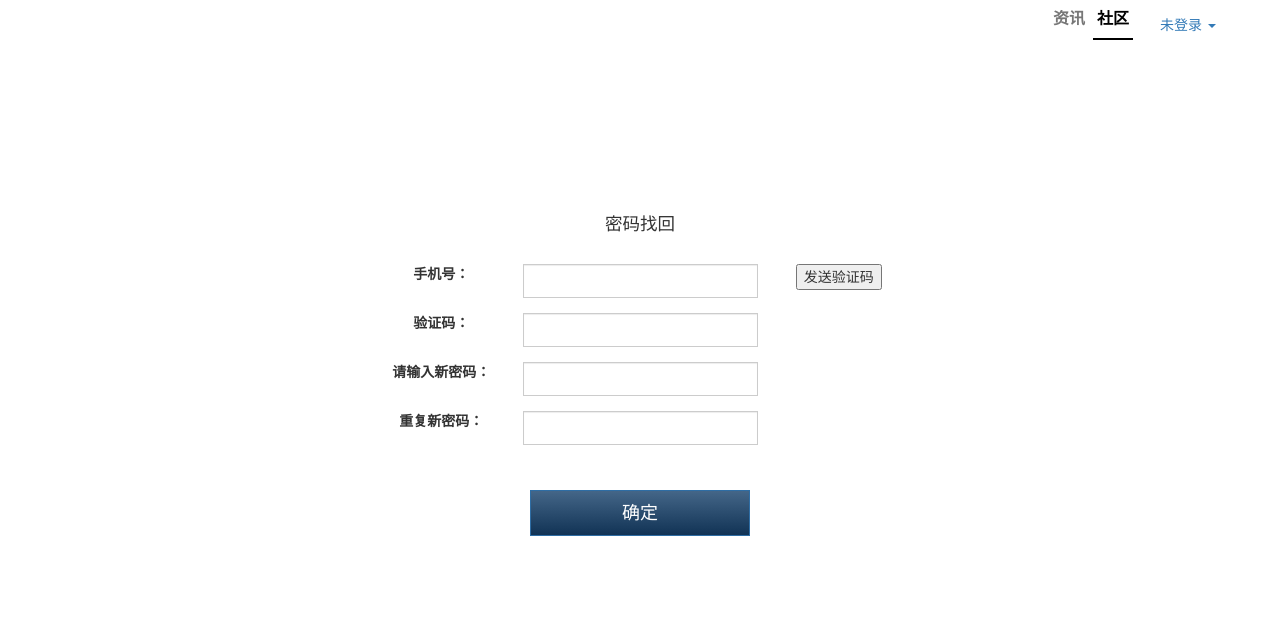
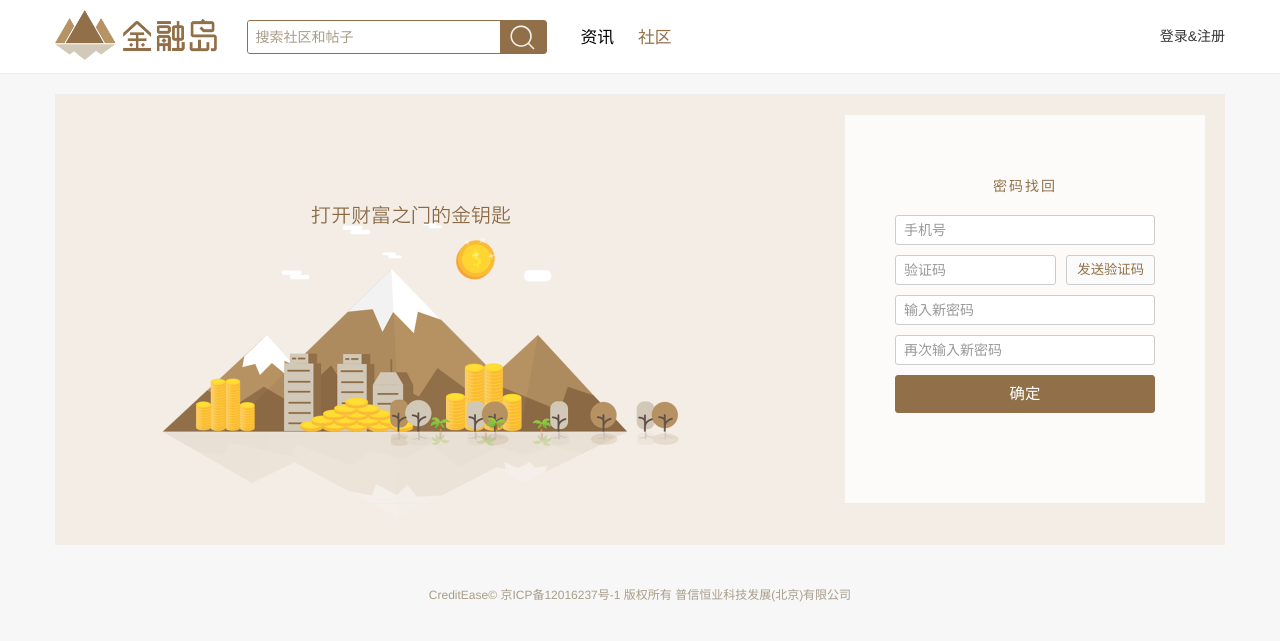
Before and after one commit to liangxinxin/social, a Flask app: page /forget_password in a window 1280 px wide. Shown: the top 641 px of the page. Run offline with Flask 2, Linux system fonts and the light colour scheme; parts of the project's set-up code (start-up, migrations or seed data) failed here and were passed over; some libraries are stand-ins or nearby versions; some web fonts are replaced.

Commit message:
modify find_password.html

```diff
--- a/templates/find_password.html
+++ b/templates/find_password.html
@@ -1,52 +1,60 @@
-{% extends 'commons/_proto.html' %}
+<!doctype html>
+<html>
 
-{% block body %}
+<head>
+    <meta charset="utf-8">
+    <title></title>
+    <meta name="viewport" content="width=device-width, initial-scale=1, maximum-scale=1" />
+    <link rel="stylesheet" href="../stylesheets/core.css" />
+    <link rel="stylesheet" href="../stylesheets/iconfont.css" />
+</head>
 
-<!--{% include 'commons/navbar_toutiao.html' %}-->
-
-<div class="singup-wrap">
-<div id="create_user_wrap" class="row div-signup">
-  <form id="create_user_info">
-    <h3 class="form-signup-heading">密码找回</h3>
-
-    <div id="user_mobile_phone_div" class="form-group row">
-      <label class="col-sm-3 col-form-label" for="user_mobile_phone_input">手机号： </label>
-      <div class="col-sm-6">
-        <input type="text" id="user_mobile_phone_input" placeholder="" class="form-control" onblur="return check_mobile_exist()"/>
+<body>
+    {% include 'commons/body_top.html' %}
+    <div class="divider solid "></div>
+    <div id="body ">
+        <div class="container ">
+            <div class="blk-2x"></div>
+            <div class="divider solid "></div>
+            <div class="cards user-form">
+            <div class="box-sm pull-right">
+                <div class="blk-6x"></div>
+                <div class="heading"><span>密码找回</span></div>
+                <form name="form">
+                    <div class="form-group">
+                        <input type="text" id="user_mobile_phone_input" placeholder="手机号" class="form-control" onblur="return check_mobile_exist()"/>
                     </div>
-      <div class="col-sm-3">
-        <button  id="button_send_sms_code" onclick="return send_sms_code()">发送验证码</button>
+                    <div class="form-group">
+                    <div class="input-group">
+                        <input type="text" placeholder="验证码" id="user_mobile_verify_code_input" class="form-control">
+                        <div class="input-group-btn"><button id="button_send_sms_code" onclick="return send_sms_code()" class="btn btn-default">发送验证码</button>
                         </div>
                     </div>
-
-    <div id="user_mobile_verify_code_div" class="form-group row">
-      <label class="col-sm-3 col-form-label">验证码： </label>
-      <div class="col-sm-6">
-        <input type="text" id="user_mobile_verify_code_input" placeholder="" class="form-control"/>
+                    </div>
+                    <div class="form-group">
+                        <input type="password" placeholder="输入新密码" id="user_password_input"  class="form-control">
+                    </div>
+                    <div class="form-group">
+                        <input type="password" placeholder="再次输入新密码" id="user_password_input_repeat" onblur="return check_password_and_repeat()" class="form-control">
+                    </div>
+                    <div class="form-group">
+                        <button type="submit" onclick="return modify_password()"  class="btn btn-md btn-primary btn-block">确定</button>
+                    </div>
+                    <div class="blk-2x"></div>
+                    <div class="text-danger" id="msg"></div>
+                    <div class="blk-6x"></div>
+                </form>
+            </div>
+            <div class="divider solid "></div>
         </div>
     </div>
-
-    <div id="user_password_div" class="form-group row">
-      <label class="col-sm-3 col-form-label">请输入新密码：</label>
-      <div class="col-sm-6">
-        <input type="password" id="user_password_input" class="form-control"/>
     </div>
+    <div id="footer ">
+        <div class="copyright">CreditEase© 京ICP备12016237号-1 版权所有 普信恒业科技发展(北京)有限公司</div>
     </div>
-
-    <div id="user_password_div" class="form-group row">
-      <label class="col-sm-3 col-form-label">重复新密码：</label>
-      <div class="col-sm-6">
-        <input type="password" id="user_password_input_repeat" class="form-control" onblur="return check_password_and_repeat()"/>
-      </div>
-    </div>
-
-    <div id="verify" class="form-group row col-sm-6 col-sm-offset-3 signup-submit-div">
-      <button onclick="return modify_password()" class="btn btn-primary btn-lg btn-block">确定</button>
-    </div>
-  </form>
-</div>
-</div>
-
+    <script src="../lib/jquery-1.8.1.min.js "></script>
+    <script src="../lib/bootstrap/js/bootstrap.min.js "></script>
+</body>
 <script type="text/javascript">
   function check_mobile_exist() {
     var mobile=document.getElementById('user_mobile_phone_input').value;
@@ -60,9 +68,11 @@
       dataType:'json',
       success:function(data) {
         if (data['succ'] != 0) {
-         alert('your mobile maybe not correct');
+          //alert('your mobile maybe not correct');
+          document.getElementById('msg').innerHTML="手机号不存在!";
           document.getElementById('user_mobile_phone_input').value="";
         } else {
+          document.getElementById('msg').value="";
         }
       },
       error:function(xhr,type){
@@ -75,33 +85,34 @@
    var password=document.getElementById('user_password_input').value;
    var password_repeat=document.getElementById('user_password_input_repeat').value;
    if (password_repeat != password) {
-     alert('两次输入密码不一致');
+     document.getElementById('msg').innerHTML="两次输入密码不一致";
      document.getElementById('user_password_input').value="";
      document.getElementById('user_password_input_repeat').value="";
+   } else {
+     document.getElementById('msg').innerHTML="";
    }
    return false;
  }
-
  function modify_password() {
      var mobile = document.getElementById("user_mobile_phone_input").value;
      var sms_code = document.getElementById("user_mobile_verify_code_input").value;
      var password = document.getElementById("user_password_input").value;
      var password_repeat = document.getElementById("user_password_input_repeat").value;
      if (mobile == "") {
-         alert("请输入手机号");
-         return;
+         document.getElementById('msg').innerHTML="请输入手机号";
+         return false;
      }
      if (sms_code == "") {
-         alert("请输入手机验证码");
-         return;
+         document.getElementById('msg').innerHTML="请输入手机验证码";
+         return false;
      }
      if (password == "") {
-         alert("请输入新密码");
-         return;
+         document.getElementById('msg').innerHTML="请输入新密码";
+         return false;
      }
      if (password_repeat == "") {
-         alert("请重复输入新密码");
-         return;
+         document.getElementById('msg').innerHTML="请重复输入新密码";
+         return false;
      }
      var data={};
      data['type']='modify_password';
@@ -116,7 +127,7 @@
          dataType:'json',
          success:function(data) {
             if (data['succ'] != 0) {
-              alert('修改密码失败');
+              document.getElementById('msg').innerHTML="修改密码失败";
             } else {
               window.location.href="/index";
             }
@@ -133,4 +144,5 @@
    return false;
 }
 </script>
-{% endblock %}
+
+</html>
--- a/templates/login.html
+++ b/templates/login.html
@@ -31,7 +31,7 @@
                     <div class="form-group">
                         <button type="submit" class="btn btn-md btn-primary btn-block">登录</button>
                     </div>
-                    <small>还没有帐号？<a href="/regist">马上注册</a></small>
+                    <small class="pull-right">还没有帐号？<a href="/regist" class="text-info">马上注册</a></small><small><a href="/forget_password">忘记密码?</a></small>
                     {%if msg %}
                     <div class="blk-2x"></div>
                     <div class="text-danger">{{msg}}</div>
--- a/templates/register.html
+++ b/templates/register.html
@@ -19,7 +19,7 @@
             <div class="cards user-form">
             <div class="box-sm pull-right">
                 <div class="blk-6x"></div>
-                <div class="heading"><span>欢迎来到金融岛！</span></div>
+                <div class="heading"><span>注册新用户</span></div>
                 <form name="form">
                     <div class="form-group">
                         {% if mobile %}
```
Lines whose indentation alone changed are shown as unchanged.
